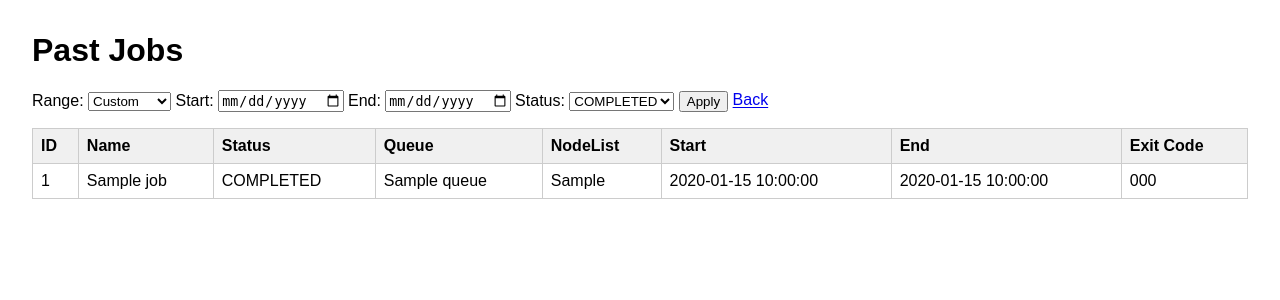
After one commit to naufalso/Slurm-Jobs-Web, a Flask app: template slurm_dashboard/templates/history.html in a window 1280 px wide. The commit adds this page. Shown: the top 300 px of the page. Run offline with Flask 3, Linux system fonts and the light colour scheme; the template is opened without the code that fills it: most values are stand-ins (such as "Sample title", 1, 10 or a date in 2020).

Commit message:
Add job history view with filtering

```diff
--- a/slurm_dashboard/app.py
+++ b/slurm_dashboard/app.py
@@ -10,6 +10,7 @@ from flask import (
     session,
 )
 from .scheduler import get_scheduler, Job
+from datetime import datetime, timedelta
 
 app = Flask(__name__)
 app.secret_key = 'change-me'
@@ -60,6 +61,29 @@ def logout():
 def index():
     jobs = scheduler.get_queue()
     return render_template('index.html', jobs=jobs, submission_enabled=SUBMISSION_ENABLED)
+
+
+@app.route('/history')
+@login_required
+def history():
+    """Display finished jobs with optional filters."""
+    # range shortcuts
+    range_sel = request.args.get('range')
+    start = request.args.get('start')
+    end = request.args.get('end')
+    status = request.args.get('status')
+    if range_sel == '1d':
+        start = (datetime.utcnow() - timedelta(days=1)).strftime('%Y-%m-%d')
+    elif range_sel == '1w':
+        start = (datetime.utcnow() - timedelta(days=7)).strftime('%Y-%m-%d')
+    jobs = scheduler.get_history(start, end, [status] if status else None)
+    return render_template(
+        'history.html',
+        jobs=jobs,
+        start=start or '',
+        end=end or '',
+        status=status or '',
+    )
 
 @app.route('/cancel/<job_id>', methods=['POST'])
 @login_required
--- /dev/null
+++ b/slurm_dashboard/templates/history.html
@@ -0,0 +1,71 @@
+<!doctype html>
+<html lang="en">
+<head>
+    <meta charset="utf-8">
+    <title>Job History</title>
+    <style>
+        body { font-family: Arial, sans-serif; margin: 2em; }
+        table { width: 100%; border-collapse: collapse; margin-top: 1em; }
+        th, td { padding: 0.5em; border: 1px solid #ccc; text-align: left; }
+        th { background-color: #f0f0f0; }
+        form { margin-bottom: 1em; }
+    </style>
+</head>
+<body>
+    <h1>Past Jobs</h1>
+    <form method="get">
+        <label>Range:
+            <select name="range">
+                <option value="">Custom</option>
+                <option value="1d">Last day</option>
+                <option value="1w">Last week</option>
+            </select>
+        </label>
+        <label>Start:
+            <input type="date" name="start" value="{{ start }}">
+        </label>
+        <label>End:
+            <input type="date" name="end" value="{{ end }}">
+        </label>
+        <label>Status:
+            <select name="status">
+                <option value="" {% if not status %}selected{% endif %}>All</option>
+                <option value="COMPLETED" {% if status=='COMPLETED' %}selected{% endif %}>COMPLETED</option>
+                <option value="FAILED" {% if status=='FAILED' %}selected{% endif %}>FAILED</option>
+                <option value="CANCELLED" {% if status=='CANCELLED' %}selected{% endif %}>CANCELLED</option>
+                <option value="TIMEOUT" {% if status=='TIMEOUT' %}selected{% endif %}>TIMEOUT</option>
+            </select>
+        </label>
+        <button type="submit">Apply</button>
+        <a href="{{ url_for('index') }}">Back</a>
+    </form>
+    <table>
+        <thead>
+        <tr>
+            <th>ID</th>
+            <th>Name</th>
+            <th>Status</th>
+            <th>Queue</th>
+            <th>NodeList</th>
+            <th>Start</th>
+            <th>End</th>
+            <th>Exit Code</th>
+        </tr>
+        </thead>
+        <tbody>
+        {% for job in jobs %}
+        <tr>
+            <td>{{ job.id }}</td>
+            <td>{{ job.name }}</td>
+            <td>{{ job.status }}</td>
+            <td>{{ job.queue }}</td>
+            <td>{{ job.node_list }}</td>
+            <td>{{ job.start_time }}</td>
+            <td>{{ job.end_time }}</td>
+            <td>{{ job.exit_code }}</td>
+        </tr>
+        {% endfor %}
+        </tbody>
+    </table>
+</body>
+</html>
--- a/slurm_dashboard/templates/index.html
+++ b/slurm_dashboard/templates/index.html
@@ -20,6 +20,7 @@
         {% if submission_enabled %}
         <a href="{{ url_for('submit') }}">Submit new job</a> |
         {% endif %}
+        <a href="{{ url_for('history') }}">Past jobs</a> |
         <a href="{{ url_for('logout') }}">Logout</a>
     </p>
     {% with messages = get_flashed_messages(with_categories=true) %}
```
Also changed, not shown: slurm_dashboard/scheduler.py (+59 -0 lines), tests/test_scheduler.py (+14 -0 lines).
